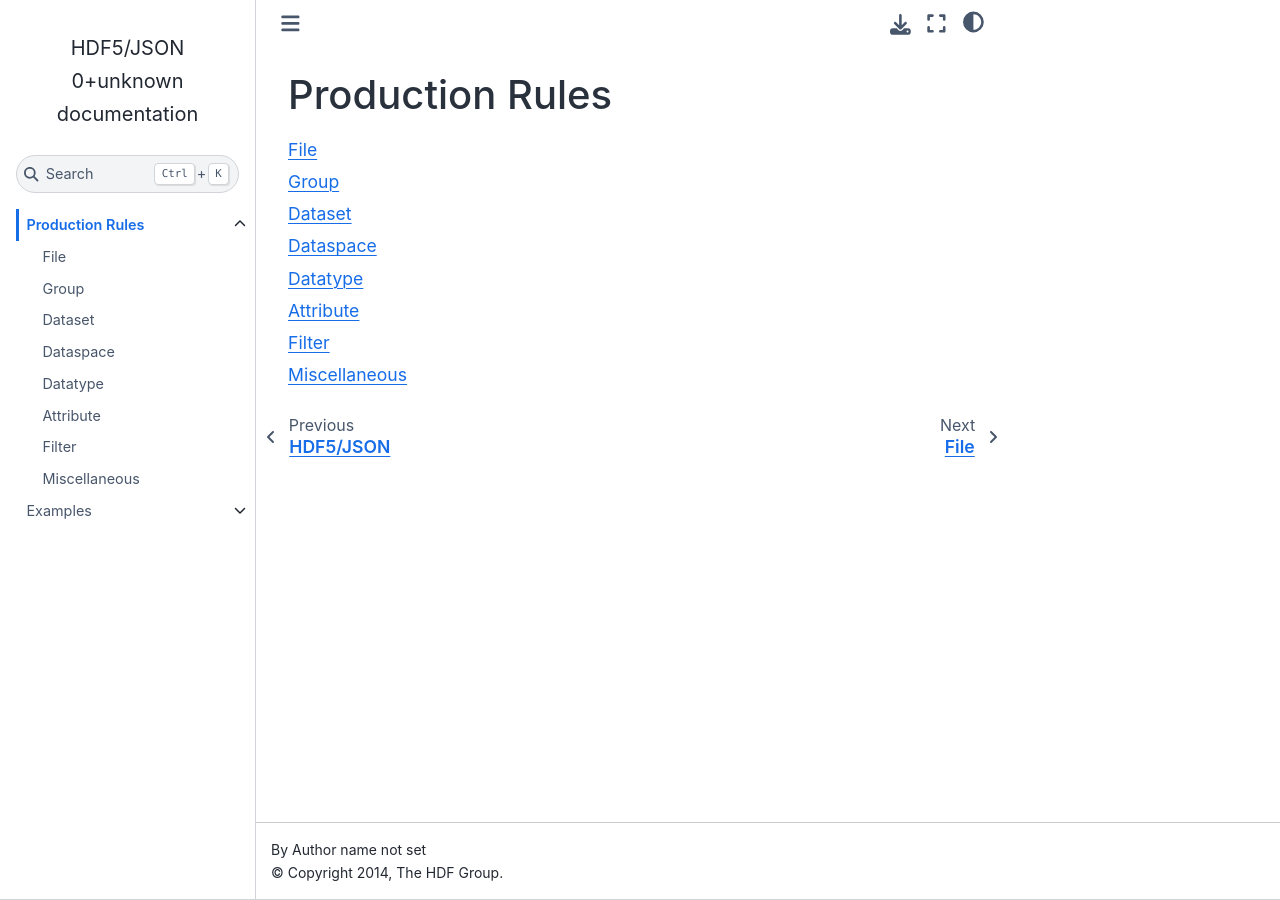
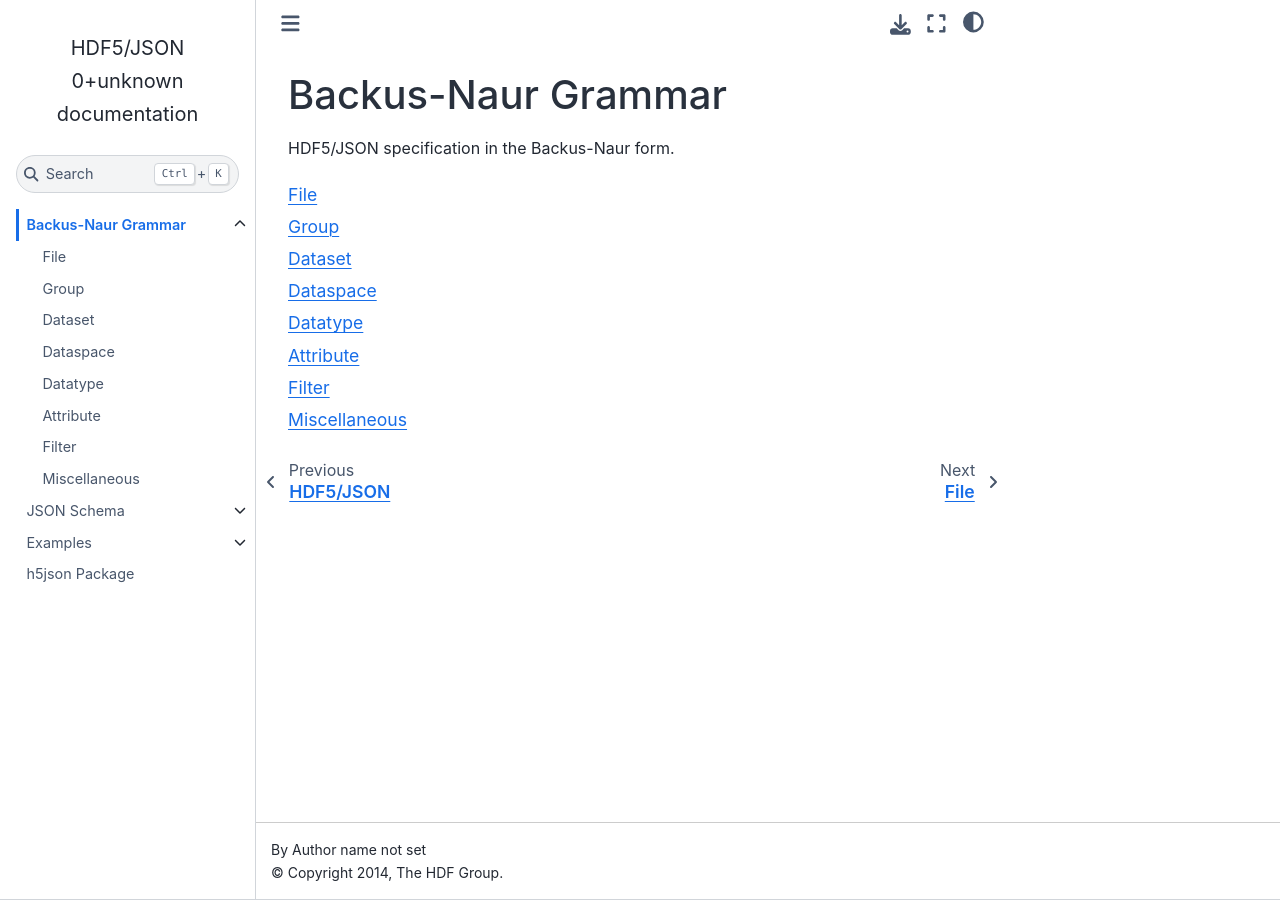
Before and after one commit to HDFGroup/hdf5-json, a Sphinx documentation site: the page built from docs/bnf/index.rst, in a window 1280 px wide. Built offline with Sphinx 7.4.7 and the Sphinx Book theme 1.1.4, drawn with Linux system fonts in a browser that asks for light colours; pages that are not in the unit, such as notebooks, are missing from menus.

Commit message:
Update main docs files

```diff
--- a/docs/bnf/index.rst
+++ b/docs/bnf/index.rst
@@ -1,5 +1,7 @@
-Production Rules
-================
+Backus-Naur Grammar
+===================
+
+HDF5/JSON specification in the Backus-Naur form.
 
 .. toctree::
 
--- a/docs/examples/index.rst
+++ b/docs/examples/index.rst
@@ -1,5 +1,7 @@
 Examples
 ========
+
+File content examples in HDF5/JSON.
 
 .. toctree::
 
```
Also changed, not shown: docs/index.rst (+5 -5 lines).
